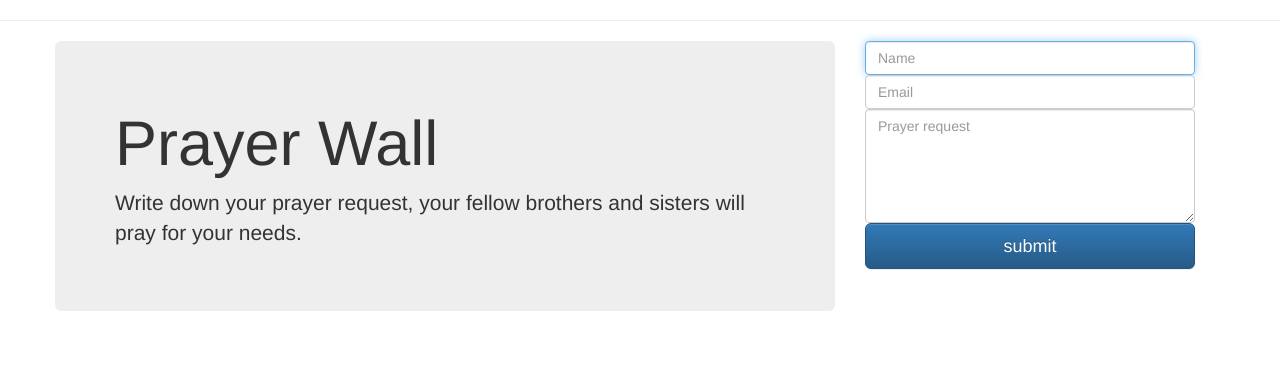
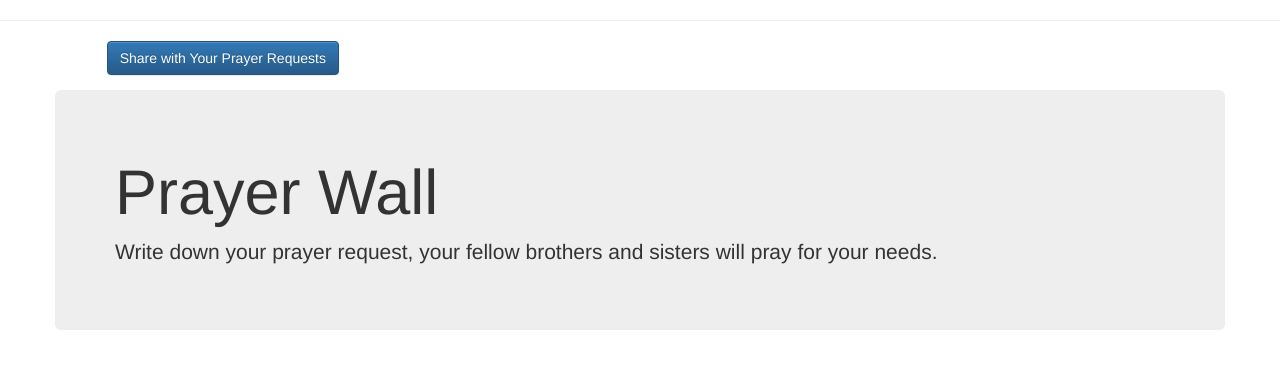
Before and after one commit to UWMCCF-IT-department/UWMCCFsite, a Django app: page /prayer-wall/ in a window 1280 px wide. Shown: the part 121-490 px from the top of the page. Run offline with Django 3.2, Linux system fonts and the light colour scheme; data that the repository does not hold is empty; parts of the project's set-up code (start-up, migrations or seed data) failed here and were passed over; some libraries are stand-ins or nearby versions.

Commit message:
add pop up prayer request

```diff
--- a/templates/prayer_wall.html
+++ b/templates/prayer_wall.html
@@ -4,29 +4,60 @@
   <body>
     <hr>
 
+<!-- Button trigger modal -->
+ <div class="form-group">
+      <label class="col-sm-1 control-label"></label>
+
+       <button type="button" class="btn btn-primary" data-toggle="modal" data-target="#myModal">
+  Share with Your Prayer Requests
+</button>
+</br>
+   </div>
+
+
+<!-- Modal -->
+<div class="modal fade" id="myModal" tabindex="-1" role="dialog" aria-labelledby="myModalLabel" aria-hidden="true">
+  <div class="modal-dialog">
+    <div class="modal-content">
+      <div class="modal-header">
+        <button type="button" class="close" data-dismiss="modal" aria-label="Close"><span aria-hidden="true">&times;</span></button>
+        <h4 class="modal-title" id="myModalLabel">Prayer Requests</h4>
+      </div>
+      <div class="modal-body">
+        <form role="form">
+    <div class="form-group">
+      <label for="name">Name:</label>
+      <input type="text" class="form-control" id="name" placeholder="Name">
+    </div>
+    <div class="form-group">
+      <label for="email">Email:</label>
+      <input type="email" class="form-control" id="email" placeholder="Email">
+    </div>
+       <div class="form-group">
+      <label for="request">Share Request:</label>
+      <textarea type="text" class="form-control" id="request" placeholder="Request" rows="5" required></textarea>
+    </div>
+  </form>
+      </div>
+      <div class="modal-footer">
+        <button type="button" class="btn btn-default" data-dismiss="modal">Close</button>
+        <button type="button" class="btn btn-primary">Submit</button>
+      </div>
+    </div>
+  </div>
+</div>
+
+
 
   <div class="container">
 
 	  <div class="row">
-		  <div class="jumbotron col-md-8 col-sm-8">
+		  <div class="jumbotron">
 			  <h1>Prayer Wall</h1>
 			  <p>Write down your prayer request, your fellow brothers and sisters will pray for your needs.</p>
 		  </div>
 
-		  <div class="prayer-form col-md-4 col-sm-8" >
-			  <div class="container-fluid">
-				  <form class="form-prayer-wall" method="POST">
-					  <!-- <label for="prayer-name">Name</label> -->
-					  <label for="prayer-name-input" class="sr-only">Name</label>
-					  <input class="form-control" type="text" name="prayer-name" id="prayer-name-input" placeholder="Name" required autofocus>
-					  <label for="prayer-email-input" class="sr-only">Email</label>
-					  <input class="form-control" type="email" name="prayer-email" id="prayer-email-input" placeholder="Email" required>
-					  <label for="prayer-request-input" class="sr-only">Prayer request</label>
-					  <textarea class="form-control" name="prayer-request" id="prayer-request-input" placeholder="Prayer request" rows="5" required></textarea>
-					  <input class="btn btn-lg btn-block btn-primary" id="submit" type="submit" value="submit"/>
-				  </form>
-			  </div>
-		  </div> <!-- prayer-form -->
+
 	  </div> <!-- row -->
 
   </div>
```
